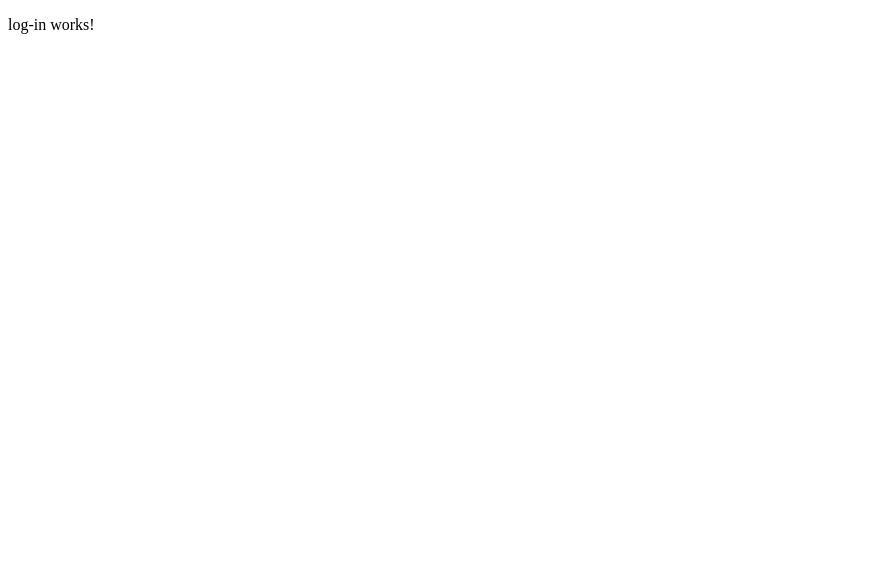
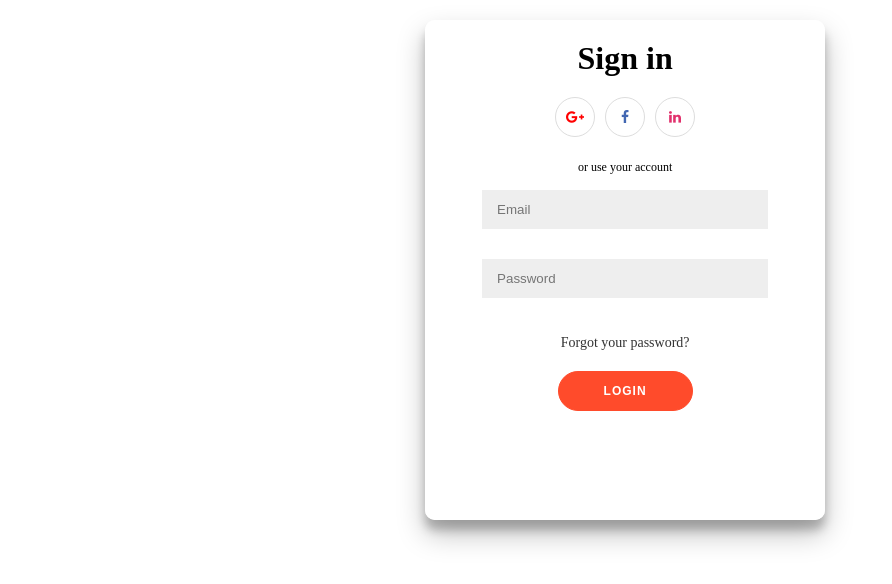
Before and after one commit to ngocquy032/Project_SEM3_FE, an Angular app: page /login in a window 1280 px wide. Shown: the top 584 px of the page, without its empty margins (0-892 px from the left). Built offline with nearby package versions, Linux system fonts and the light colour scheme.

Commit message:
commit form login

```diff
--- a/package.json
+++ b/package.json
@@ -18,6 +18,7 @@
     "@angular/platform-browser": "^16.2.0",
     "@angular/platform-browser-dynamic": "^16.2.0",
     "@angular/router": "^16.2.12",
+    "@fortawesome/fontawesome-free": "^6.5.1",
     "rxjs": "~7.8.0",
     "tslib": "^2.3.0",
     "zone.js": "~0.13.0"
--- a/src/app/users/log-in/log-in.component.css
+++ b/src/app/users/log-in/log-in.component.css
@@ -0,0 +1,241 @@
+@import url('https://fonts.googleapis.com/css?family=Montserrat:400,800');
+
+.mg-top{
+  margin-top: 20px;
+}
+button:hover {
+  background-color: #FF6969;
+}
+
+* {
+  box-sizing: border-box;
+}
+
+
+.color-p {
+  color: #FF4B2B;
+}
+
+body {
+  background: #f6f5f7;
+
+  justify-content: center;
+  align-items: center;
+  flex-direction: column;
+  font-family: 'Montserrat', sans-serif;
+  height: 100vh;
+  margin: -20px 0 50px;
+}
+
+h1 {
+  font-weight: bold;
+  margin: 0;
+}
+
+h2 {
+  text-align: center;
+}
+
+p {
+  font-size: 14px;
+  font-weight: 100;
+  line-height: 20px;
+  letter-spacing: 0.5px;
+  margin: 0 30px;
+}
+
+span {
+  font-size: 12px;
+}
+
+a {
+  color: #333;
+  font-size: 14px;
+  text-decoration: none;
+  margin: 15px 0;
+}
+
+button {
+  margin: 20px 0px;
+  border-radius: 20px;
+  border: 1px solid #FF4B2B;
+  background-color: #FF4B2B;
+  color: #FFFFFF;
+  font-size: 12px;
+  font-weight: bold;
+  padding: 12px 45px;
+  letter-spacing: 1px;
+  text-transform: uppercase;
+  transition: transform 80ms ease-in;
+}
+
+button:active {
+  transform: scale(0.95);
+}
+
+button:focus {
+  outline: none;
+}
+
+button.ghost {
+  background-color: transparent;
+  border-color: #FFFFFF;
+}
+
+form {
+  background-color: #FFFFFF;
+
+  align-items: center;
+  justify-content: center;
+  flex-direction: column;
+  padding: 20px 57px;
+  height: 100%;
+  text-align: center;
+}
+
+input {
+  background-color: #eee;
+  border: none;
+  padding: 12px 15px;
+  margin: 15px 0;
+  width: 100%;
+}
+
+.container {
+  margin: 20px 33%;
+  /* margin-top: 5%;
+  margin-bottom: 5%; */
+  background-color: #fff;
+  border-radius: 10px;
+  box-shadow: 0 14px 28px rgba(0, 0, 0, 0.25),
+  0 10px 10px rgba(0, 0, 0, 0.22);
+  position: relative;
+  overflow: hidden;
+  width: 400px;
+  max-width: 100%;
+  min-height: 500px;
+
+}
+
+.form-container {
+  position: absolute;
+  top: 0;
+  height: 100%;
+  transition: all 0.6s ease-in-out;
+}
+
+
+.container.right-panel-active .sign-in-container {
+  transform: translateX(100%);
+}
+
+
+
+
+
+.overlay-container {
+  position: absolute;
+  top: 0;
+  left: 50%;
+  width: 50%;
+  height: 100%;
+  overflow: hidden;
+  transition: transform 0.6s ease-in-out;
+  z-index: 1;
+}
+
+.container.right-panel-active .overlay-container {
+  transform: translateX(-100%);
+}
+
+.overlay {
+  background: #FF416C;
+  background: -webkit-linear-gradient(to right, #FF4B2B, #FF416C);
+  background: linear-gradient(to right, #FF4B2B, #FF416C);
+  background-repeat: no-repeat;
+  background-size: cover;
+  background-position: 0 0;
+  color: #FFFFFF;
+  position: relative;
+  left: -100%;
+  height: 100%;
+  width: 200%;
+  transform: translateX(0);
+  transition: transform 0.6s ease-in-out;
+}
+
+.container.right-panel-active .overlay {
+  transform: translateX(50%);
+}
+
+.overlay-panel {
+  position: absolute;
+  display: flex;
+  align-items: center;
+  justify-content: center;
+  flex-direction: column;
+  padding: 0 40px;
+  text-align: center;
+  top: 0;
+  height: 100%;
+  width: 50%;
+  transform: translateX(0);
+  transition: transform 0.6s ease-in-out;
+}
+
+.overlay-left {
+  transform: translateX(-20%);
+}
+
+.container.right-panel-active .overlay-left {
+  transform: translateX(0);
+}
+
+.overlay-right {
+  right: 0;
+  transform: translateX(0);
+}
+
+.container.right-panel-active .overlay-right {
+  transform: translateX(20%);
+}
+
+.social-container {
+  margin: 20px 0;
+}
+
+.social-container a {
+  border: 1px solid #DDDDDD;
+  border-radius: 50%;
+  display: inline-flex;
+  justify-content: center;
+  align-items: center;
+  margin: 0 5px;
+  height: 40px;
+  width: 40px;
+}
+
+footer {
+  background-color: #222;
+  color: #fff;
+  font-size: 14px;
+  bottom: 0;
+  position: fixed;
+  left: 0;
+  right: 0;
+  text-align: center;
+  z-index: 999;
+}
+
+footer p {
+  margin: 10px 0;
+}
+
+footer i {
+  color: red;
+}
+
+footer a {
+  color: #3c97bf;
+  text-decoration: none;
+}
--- a/src/app/users/log-in/log-in.component.html
+++ b/src/app/users/log-in/log-in.component.html
@@ -1 +1,31 @@
-<p>log-in works!</p>
+<div class="container">
+
+  <div class="form-container sign-in-container">
+    <form  [formGroup]="loginForm" >
+      <h1>Sign in</h1>
+      <div class="social-container">
+        <a href="#" class="social"><i class="fa fa-google-plus" style="color: red;" aria-hidden="true"></i></a>
+        <a href="#" class="social"><i class="fa fa-facebook" style="color: #4267B2;" aria-hidden="true"></i></a>
+        <a href="#" class="social"> <i class='fa fa-linkedin' style="color: #E1306C;"></i></a>
+      </div>
+      <span>or use your account</span>
+      <input type="email" placeholder="Email" formControlName="email" />
+      <input type="password" placeholder="Password" formControlName="password" />
+      <div class="color-p" >
+        <p>{{ message }}</p>
+       </div>
+
+      <div class="mg-top">
+        <a href="#">Forgot your password?</a>
+      </div>
+
+      <button type="button" (click)="onclickLogIn()" >LogIn</button>
+      <div>
+        <!-- <router-link to="/sigUp">
+            <a href="">On Create An Account</a>
+          </router-link> -->
+      </div>
+    </form>
+
+  </div>
+</div>
--- a/src/app/users/log-in/log-in.component.ts
+++ b/src/app/users/log-in/log-in.component.ts
@@ -1,10 +1,57 @@
 import { Component } from '@angular/core';
-
+import { FormBuilder, FormGroup, Validators } from '@angular/forms';
+import { Router } from '@angular/router';
+import { firstValueFrom } from 'rxjs';
+import { UserService } from 'src/service/user';
 @Component({
   selector: 'app-log-in',
   templateUrl: './log-in.component.html',
   styleUrls: ['./log-in.component.css']
 })
 export class LogInComponent {
+  loginForm: FormGroup;
+  message: string = '';
+  constructor(
+    private formBuilders: FormBuilder,
+    private userService: UserService,
+    private router: Router
 
+
+  ) {
+    this.loginForm = formBuilders.group({
+      email: ['', Validators.required],
+      password: ['', Validators.required]
+    })
+  }
+
+  async onclickLogIn() {
+    if (this.loginForm.valid) {
+      this.message = '';
+      try {
+        const { email, password } = this.loginForm.value;
+        const loginData = { email, password };
+        console.log('loginData', loginData);
+
+        const response = await firstValueFrom(this.userService.logIn({ email, password } ));
+
+        const match = response.some((user:any)=>
+          user.email === loginData.email && user.password === loginData.password
+        )
+
+        if(match){
+          // this.router.navigate(['/component1'])
+          console.log('true');
+          this.message = ''
+
+        }else{
+          this.message = 'email hoac mat khau sai'
+        }
+      } catch (error) {
+        console.error('Lỗi đăng nhập', error);
+      }
+    } else {
+      this.message = "hay nhap email hoac mat khau"
+      console.log('false');
+    }
+  }
 }
--- /dev/null
+++ b/src/app/users/log-in/login.model.ts
@@ -0,0 +1,6 @@
+export interface LoginParam{
+  userId: number;
+  userName: string;
+  email: string;
+  password: string
+}
--- a/src/index.html
+++ b/src/index.html
@@ -6,6 +6,8 @@
   <base href="/">
   <meta name="viewport" content="width=device-width, initial-scale=1">
   <link rel="icon" type="image/x-icon" href="favicon.ico">
+  <link rel="stylesheet" href="https://cdnjs.cloudflare.com/ajax/libs/font-awesome/4.7.0/css/font-awesome.min.css">
+
 </head>
 <body>
 
--- /dev/null
+++ b/src/service/user.ts
@@ -0,0 +1,17 @@
+import { HttpClient } from "@angular/common/http";
+import { Injectable } from "@angular/core";
+import { Observable } from "rxjs";
+import { LoginParam } from "src/app/users/log-in/login.model";
+
+@Injectable({
+  providedIn: 'root'
+}) export class UserService{
+
+  constructor(private http: HttpClient){}
+  private Url = 'https://quyapiandsql.azurewebsites.net/api/Users';
+
+  logIn(loginData: any): Observable<any>{
+    return this.http.get<LoginParam>(this.Url);
+  }
+
+}
```
Also changed, not shown: src/app/app.module.ts (+6 -1 lines), 2 other files (tests, documents, lock files or other folders).
